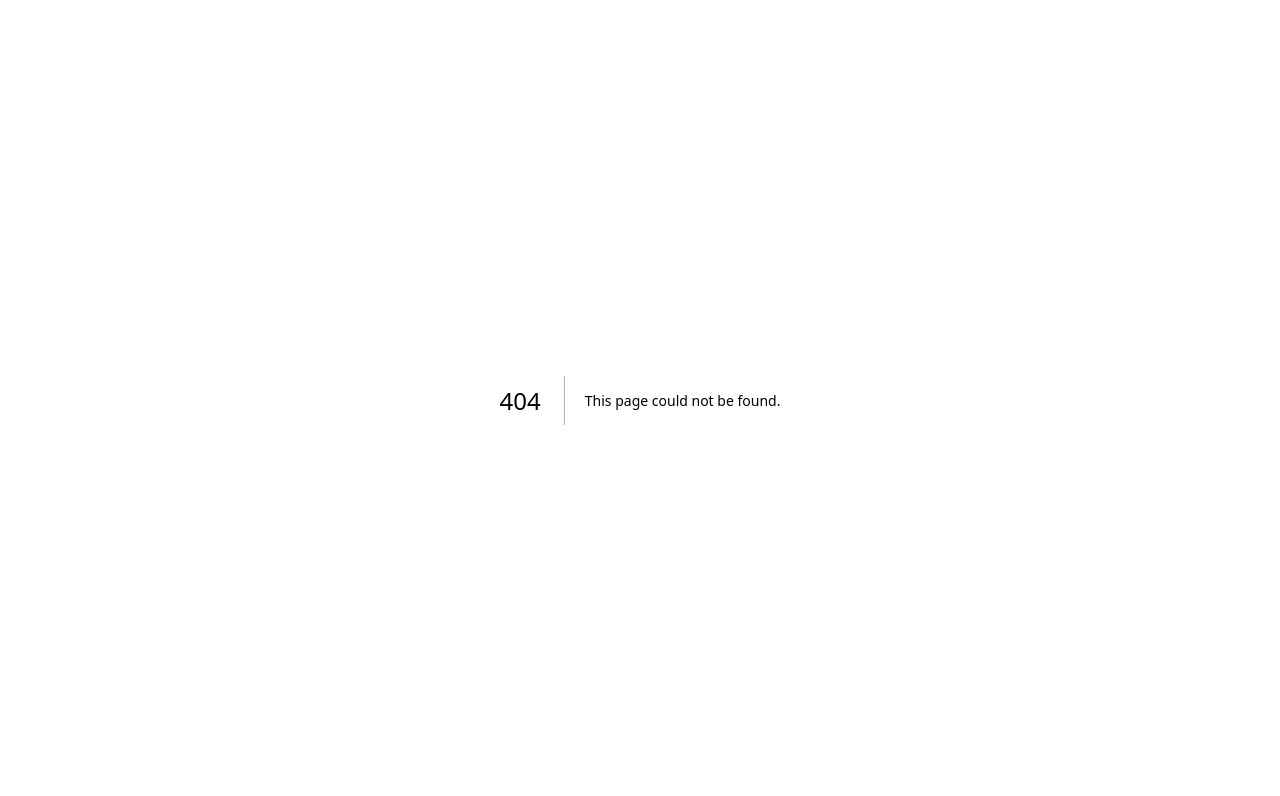
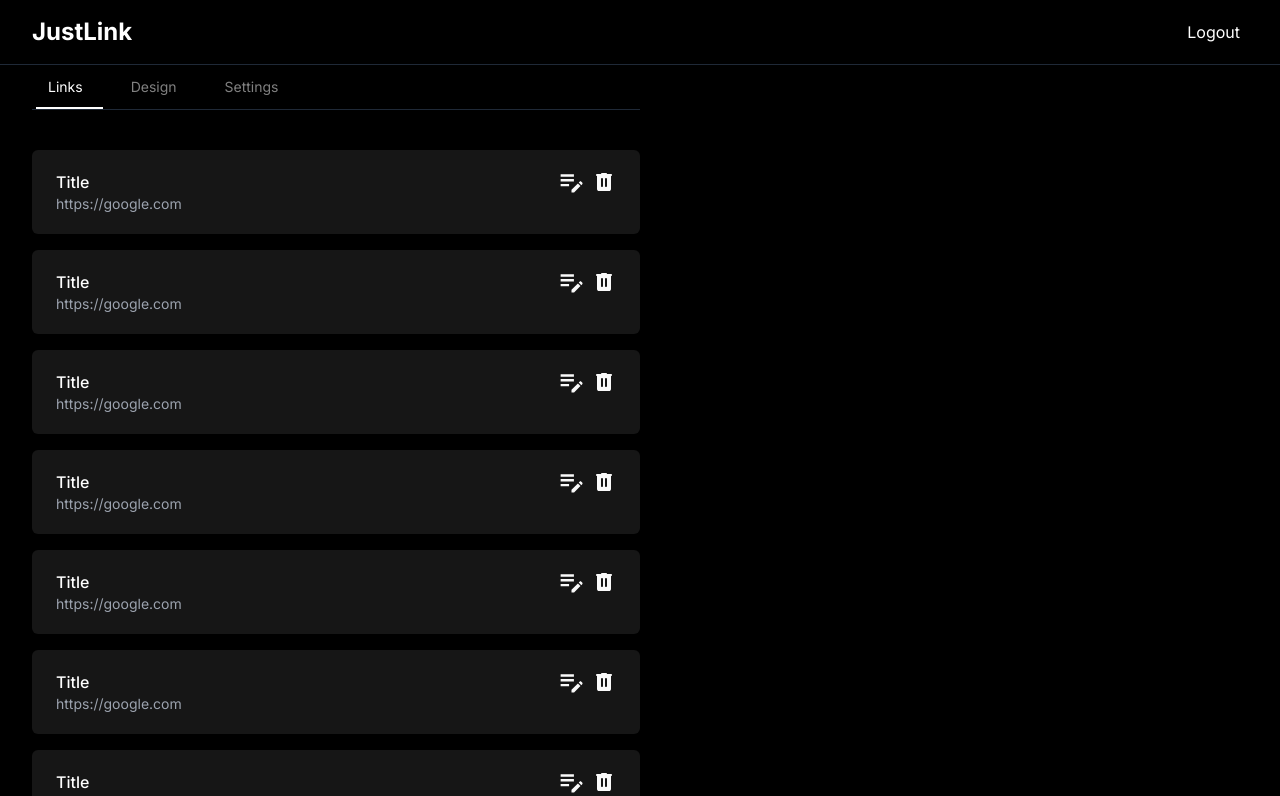
Before and after one commit to RakeshSangem/justlink, a Next.js app: page /dashboard in a window 1280 px wide. Before the commit this address had no page. Shown: the top 796 px of the page. Built offline with nearby package versions, Linux system fonts and the light colour scheme.

Commit message:
Add new dashboard components and pages

```diff
--- /dev/null
+++ b/app/dashboard/design/page.tsx
@@ -0,0 +1,7 @@
+export default function Page() {
+  return (
+    <section>
+      <h2>design page</h2>
+    </section>
+  );
+}
--- /dev/null
+++ b/app/dashboard/layout.tsx
@@ -0,0 +1,23 @@
+import NavTabs from '@/components/nav-tabs';
+import { ReactNode } from 'react';
+
+export default function DashboardLayout({ children }: { children: ReactNode }) {
+  return (
+    <section className="min-h-screen max-w-screen-xl mx-auto">
+      <nav className="flex justify-between items-center w-full px-8 py-4 border-b border-b-gray-800">
+        <span className="text-2xl font-bold">JustLink</span>
+        <ul className="flex">
+          <li className="mx-2">
+            <a href="/api/auth/logout">Logout</a>
+          </li>
+        </ul>
+      </nav>
+      <div className="max-w-7xl px-8 mx-auto">
+        <div className="w-full sm:w-1/2">
+          <NavTabs />
+        </div>
+        {children}
+      </div>
+    </section>
+  );
+}
--- /dev/null
+++ b/app/dashboard/page.tsx
@@ -0,0 +1,22 @@
+import LinkCard from '@/components/links/link';
+
+export default function Page() {
+  return (
+    <section className="max-w-7xl mx-auto">
+      <div className="py-10 flex flex-col gap-y-4 sm:w-1/2 w-full">
+        <LinkCard />
+        <LinkCard />
+        <LinkCard />
+        <LinkCard />
+        <LinkCard />
+        <LinkCard />
+        <LinkCard />
+        <LinkCard />
+        <LinkCard />
+        <LinkCard />
+        <LinkCard />
+        <LinkCard />
+      </div>
+    </section>
+  );
+}
--- /dev/null
+++ b/app/dashboard/settings/page.tsx
@@ -0,0 +1,7 @@
+export default function Page() {
+  return (
+    <section>
+      <h2>Settings page</h2>
+    </section>
+  );
+}
--- /dev/null
+++ b/components/icons/Delete.tsx
@@ -0,0 +1,16 @@
+import React from 'react';
+
+interface DeleteIconProps {
+  size?: string;
+}
+
+export default function DeleteIcon({ size = 'w-4' }: DeleteIconProps) {
+  return (
+    <svg className={`${size ? size : 'w-4'}`} fill="none" viewBox="0 0 16 18">
+      <path
+        fill="#FAFAFA"
+        d="M3 18c-.55 0-1.021-.196-1.413-.588A1.922 1.922 0 011 16V3a.968.968 0 01-.713-.288A.964.964 0 010 2c0-.283.096-.521.288-.713A.964.964 0 011 1h4c0-.283.096-.521.288-.713A.964.964 0 016 0h4c.283 0 .521.096.713.288.192.192.288.43.287.712h4c.283 0 .521.096.713.288.192.192.288.43.287.712a.968.968 0 01-.288.713A.964.964 0 0115 3v13c0 .55-.196 1.021-.588 1.413A1.922 1.922 0 0113 18H3zm2-5c0 .283.096.521.288.713.192.192.43.288.712.287a.968.968 0 00.713-.288A.964.964 0 007 13V6a.968.968 0 00-.288-.713A.964.964 0 006 5a.968.968 0 00-.713.288A.964.964 0 005 6v7zm4 0c0 .283.096.521.288.713.192.192.43.288.712.287a.968.968 0 00.713-.288A.964.964 0 0011 13V6a.968.968 0 00-.288-.713A.964.964 0 0010 5a.968.968 0 00-.713.288A.964.964 0 009 6v7z"
+      ></path>
+    </svg>
+  );
+}
--- /dev/null
+++ b/components/icons/Edit.tsx
@@ -0,0 +1,10 @@
+export default function EditIcon() {
+  return (
+    <svg width="23" height="19" fill="none" viewBox="0 0 23 19">
+      <path
+        fill="#FAFAFA"
+        d="M21.318 11.125L18.75 8.557l.876-.876c.222-.221.503-.332.846-.332.342 0 .624.11.846.332l.876.876c.221.222.332.504.332.846 0 .342-.11.624-.332.846l-.876.876zm-9.818 7.25v-2.568l6.404-6.404 2.568 2.568-6.404 6.404H11.5zM.625 12.333V9.917h8.458v2.416H.625zm0-4.833V5.083h13.292V7.5H.625zm0-4.833V.25h13.292v2.417H.625z"
+      ></path>
+    </svg>
+  );
+}
--- /dev/null
+++ b/components/links/link.tsx
@@ -0,0 +1,21 @@
+import DeleteIcon from '../icons/Delete';
+import EditIcon from '../icons/Edit';
+
+export default function LinkCard() {
+  return (
+    <div className="w-full bg-[#D9D9D9]/10 rounded-md px-6 py-5 flex items-start hover:outline hover:outline-[#737373]">
+      <div className="flex flex-col flex-1">
+        <h2 className="font-medium">Title</h2>
+        <p className="text-sm text-gray-400">https://google.com</p>
+      </div>
+      <div className="flex items-center gap-3">
+        <button className="h-6 w-6 grid p-1 rounded-sm duration-200 transition-colors hover:bg-gray-700 place-items-center">
+          <EditIcon />
+        </button>
+        <button className="h-6 w-6 grid p-1 rounded-sm duration-200 transition-colors hover:bg-gray-700 place-items-center">
+          <DeleteIcon size={'w-4'} />
+        </button>
+      </div>
+    </div>
+  );
+}
--- /dev/null
+++ b/components/nav-tabs.tsx
@@ -0,0 +1,47 @@
+'use client';
+
+import { usePathname } from 'next/navigation';
+
+import Link from 'next/link';
+
+export default function NavTabs() {
+  const path = usePathname();
+
+  const navItems = [
+    {
+      name: 'Links',
+      href: '/dashboard',
+    },
+    {
+      name: 'Design',
+      href: '/dashboard/design',
+    },
+    {
+      name: 'Settings',
+      href: '/dashboard/settings',
+    },
+  ];
+
+  return (
+    <div className="border-b border-gray-800">
+      <ul className="flex items-center gap-x-4">
+        {navItems.map((navItem) => (
+          <Link key={navItem.name} className="relative p-1" href={navItem.href}>
+            <div className="rounded-md px-3 py-2 transition-all duration-75 active:bg-gray-200">
+              <p
+                className={`text-sm hover:text-white/80 ${
+                  path === navItem.href ? 'text-white' : 'text-white/50'
+                }`}
+              >
+                {navItem.name}
+              </p>
+            </div>
+            {path === navItem.href ? (
+              <div className="absolute bottom-0 h-0.5 w-full bg-white" />
+            ) : null}
+          </Link>
+        ))}
+      </ul>
+    </div>
+  );
+}
```
